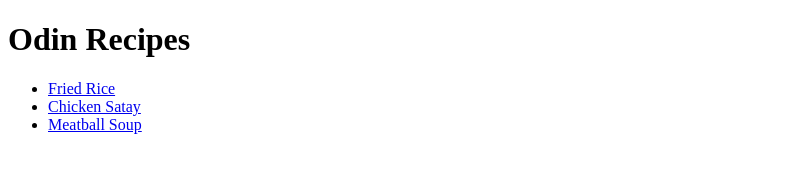
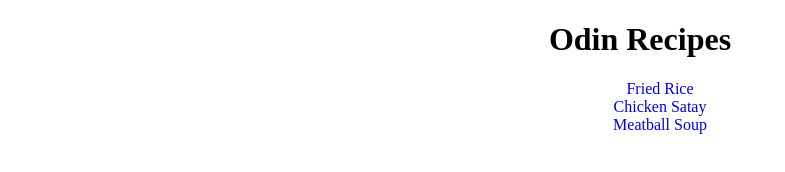
Before and after one commit to williamhok/odin-recipes, a plain HTML site: page index.html in a window 1280 px wide. Shown: the whole page, without its empty margins (0-785 px from the left). Drawn offline with Linux system fonts and the light colour scheme.

Commit message:
Update main page
styled the index.html
made the text center alined

```diff
--- a/index.html
+++ b/index.html
@@ -4,6 +4,7 @@
     <meta charset="UTF-8">
     <meta name="viewport" content="width=device-width, initial-scale=1.0">
     <title>Odin Recipes</title>
+    <link rel="stylesheet" href="style.css">
 </head>
 <body>
     <h1>Odin Recipes</h1>
--- /dev/null
+++ b/style.css
@@ -0,0 +1,12 @@
+h1 {
+    text-align: center;
+}
+
+ul {
+    text-align: center;
+    list-style-type: none;
+}
+
+a {
+    text-decoration: none;
+}
```
